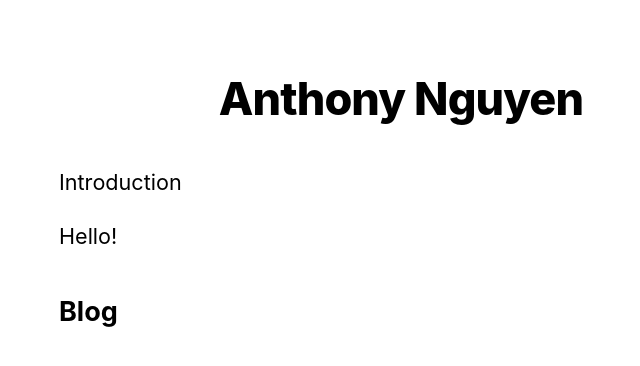
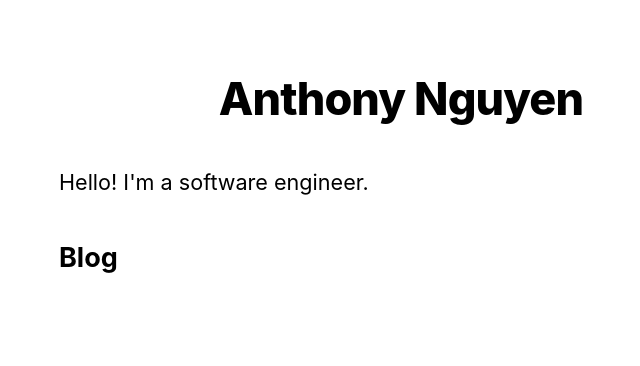
Before and after one commit to tonanth/personal-site, a Next.js app: page / in a window 1280 px wide. Shown: the top 366 px of the page, without its empty margins (239-879 px from the left). Built offline with nearby package versions, Linux system fonts and the light colour scheme.

Commit message:
Add github link and intro

```diff
--- a/pages/index.js
+++ b/pages/index.js
@@ -4,7 +4,6 @@ import utilStyles from '../styles/utils.module.css';
 import { getSortedPostsData } from '../lib/posts';
 import Link from 'next/link';
 import Date from '../components/date';
-
 
 export async function getStaticProps() {
   const allPostsData = getSortedPostsData();
@@ -23,9 +22,9 @@ export default function Home({ allPostsData }) {
         <title>{siteTitle}</title>
       </Head>
       <section className={utilStyles.headingMd}>
-        <p>Introduction</p>
+        <p><a href='github.com/tonanth'></a></p>
         <p>
-          Hello!
+          Hello! I'm a software engineer.
         </p>
       </section>
       <section className={`${utilStyles.headingMd} ${utilStyles.padding1px}`}>
```
